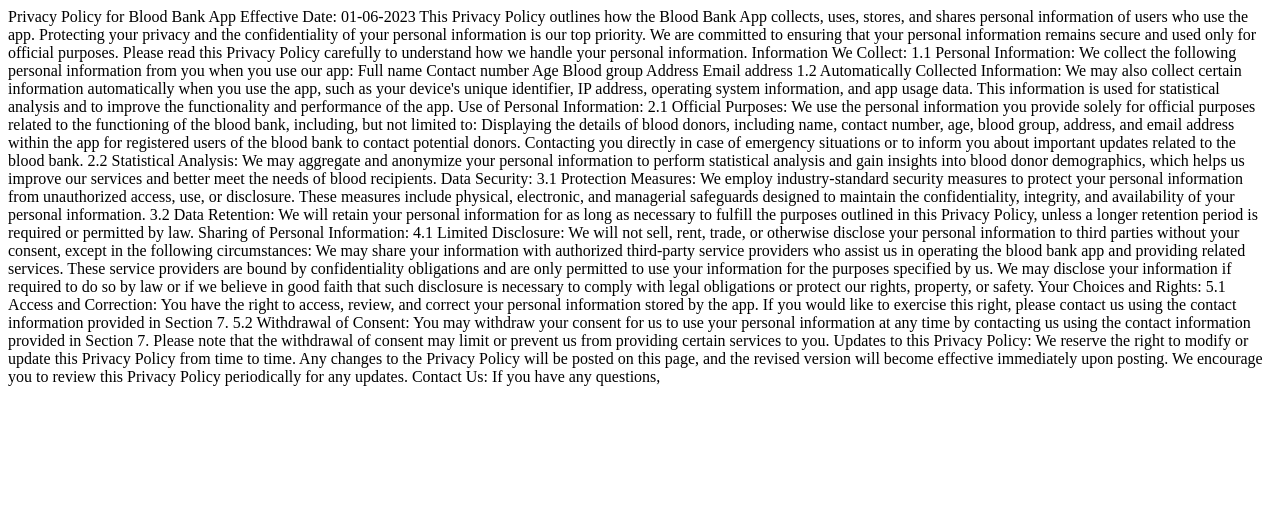
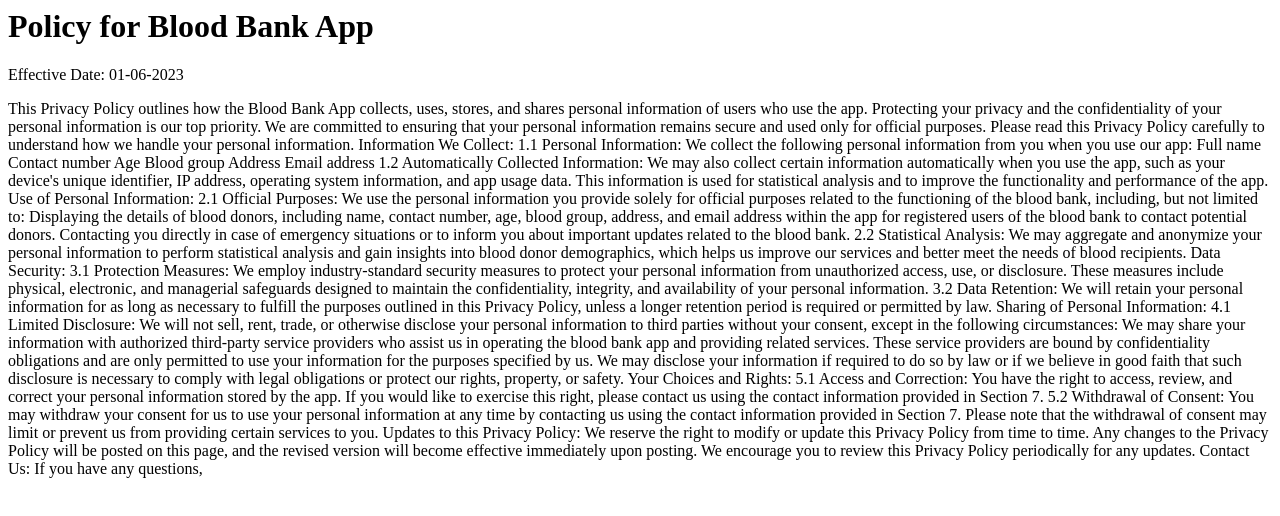
Before and after one commit to mannan541/mannan541.github.io, a plain HTML site: page index.html in a window 1280 px wide. Drawn offline with Linux system fonts and the light colour scheme.

Commit message:
html code

```diff
--- a/index.html
+++ b/index.html
@@ -1,9 +1,9 @@
 <html>
 <body>
 <p>
-    Privacy Policy for Blood Bank App
+<h1>Policy for Blood Bank App</h1>
 
-    Effective Date: 01-06-2023
+<p>Effective Date: 01-06-2023</p>
 
 This Privacy Policy outlines how the Blood Bank App collects, uses, stores, and shares personal
 information of users who use the app. Protecting your privacy and the confidentiality of your
```
Lines whose indentation alone changed are shown as unchanged.
